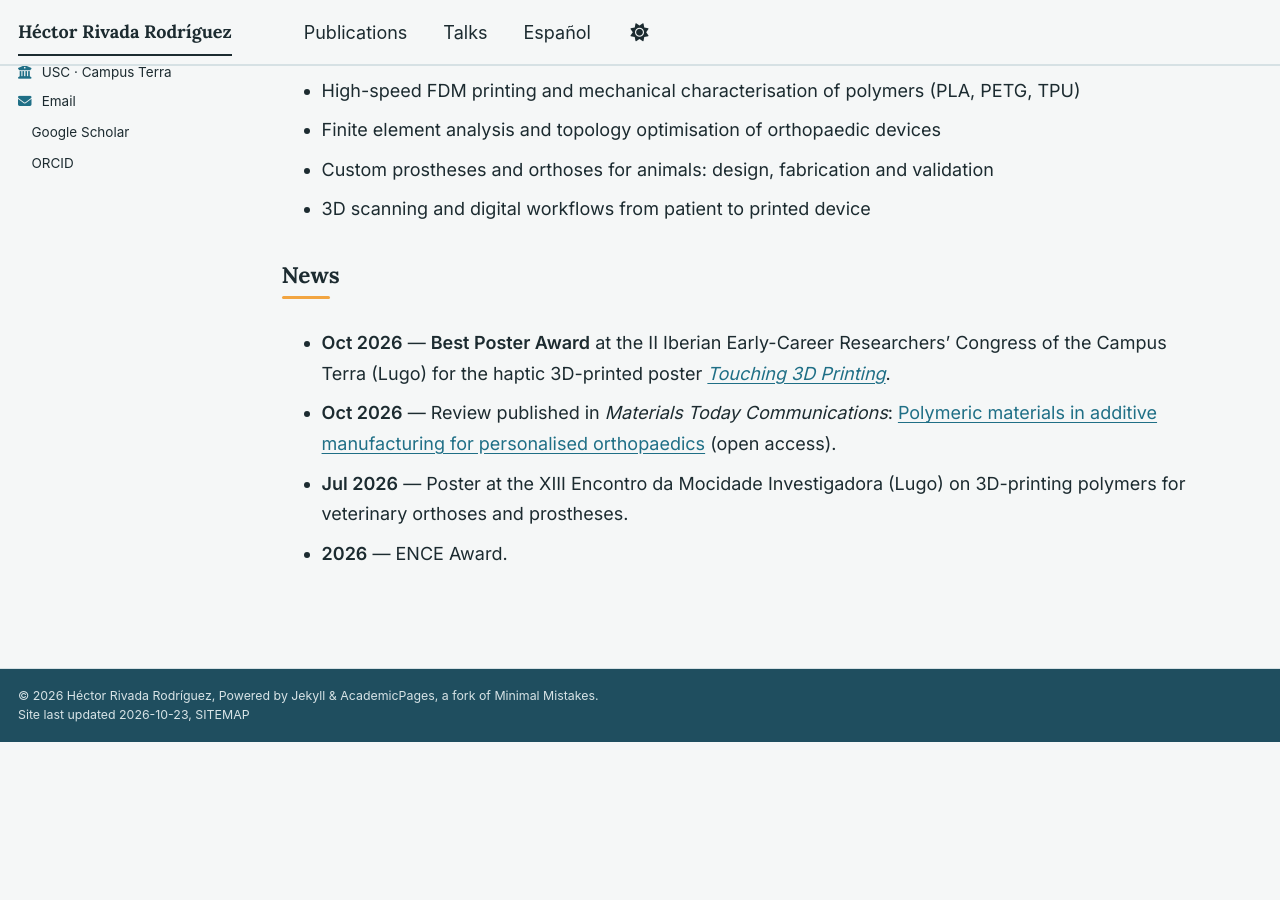
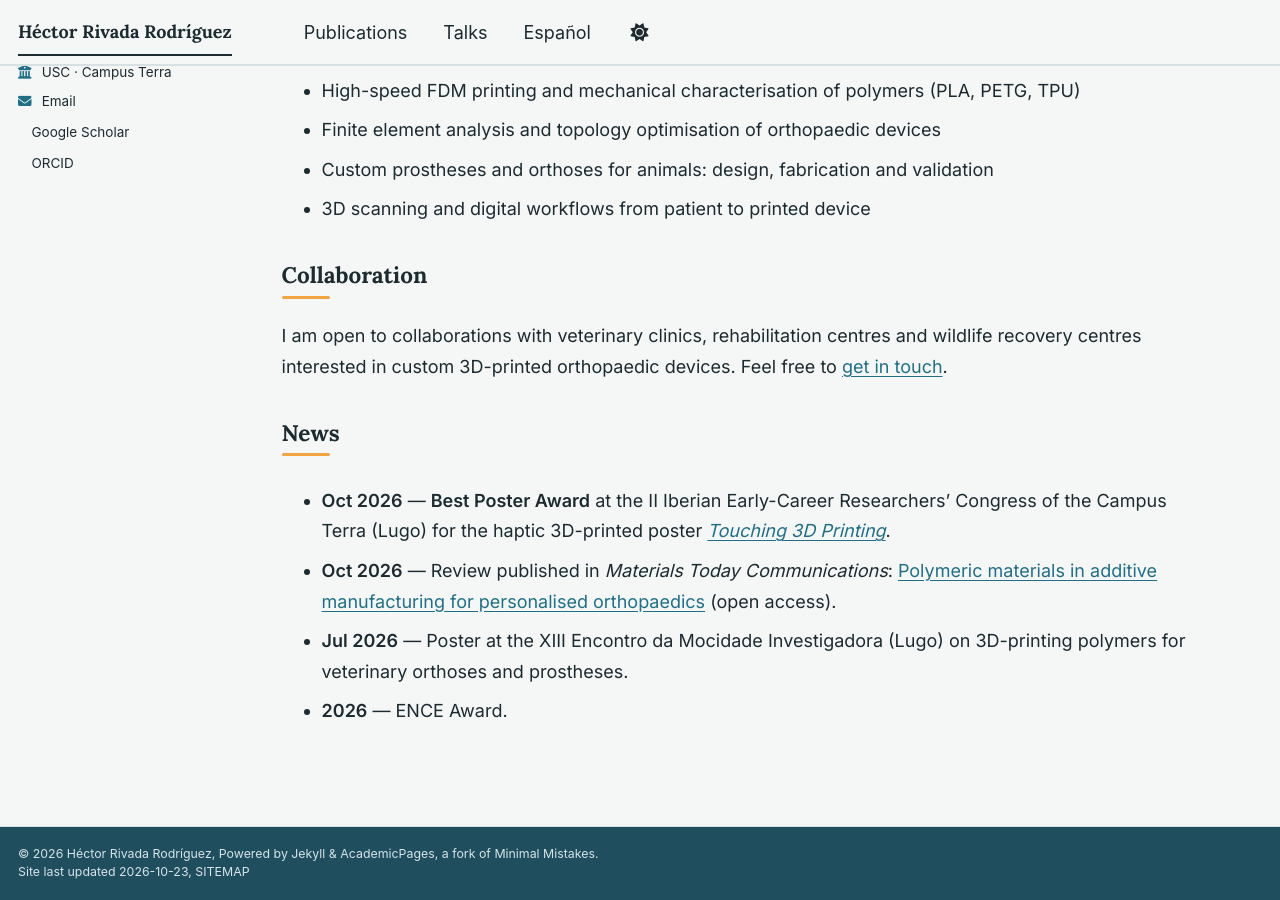
Before and after one commit to Hrivada/hrivada.github.io, a Jekyll site: the page built from _pages/about.md, in a window 1280 px wide and 900 px high, scrolled down 681 px. Built offline with Jekyll 4.4.1, drawn with Linux system fonts in a browser that asks for light colours; a style sheet for code colours, icons or effects is not loaded; before the commit the page ends 1423 px from its top, so only the background shows below that.

Commit message:
Update about.md

```diff
--- a/_pages/about.md
+++ b/_pages/about.md
@@ -22,6 +23,10 @@ My research develops a low-cost workflow to design, optimise and validate person
 - Custom prostheses and orthoses for animals: design, fabrication and validation
 - 3D scanning and digital workflows from patient to printed device
 
+## Collaboration
+
+I am open to collaborations with veterinary clinics, rehabilitation centres and wildlife recovery centres interested in custom 3D-printed orthopaedic devices. Feel free to [get in touch](mailto:hector.rivada@rai.usc.es).
+
 ## News
 
 - **Oct 2026** — **Best Poster Award** at the II Iberian Early-Career Researchers' Congress of the Campus Terra (Lugo) for the haptic 3D-printed poster [*Touching 3D Printing*](/talks/2026-10-21-campus-terra-haptic-poster).
```
Also changed, not shown: other parts of _pages/about.md (+1 -0 lines).
